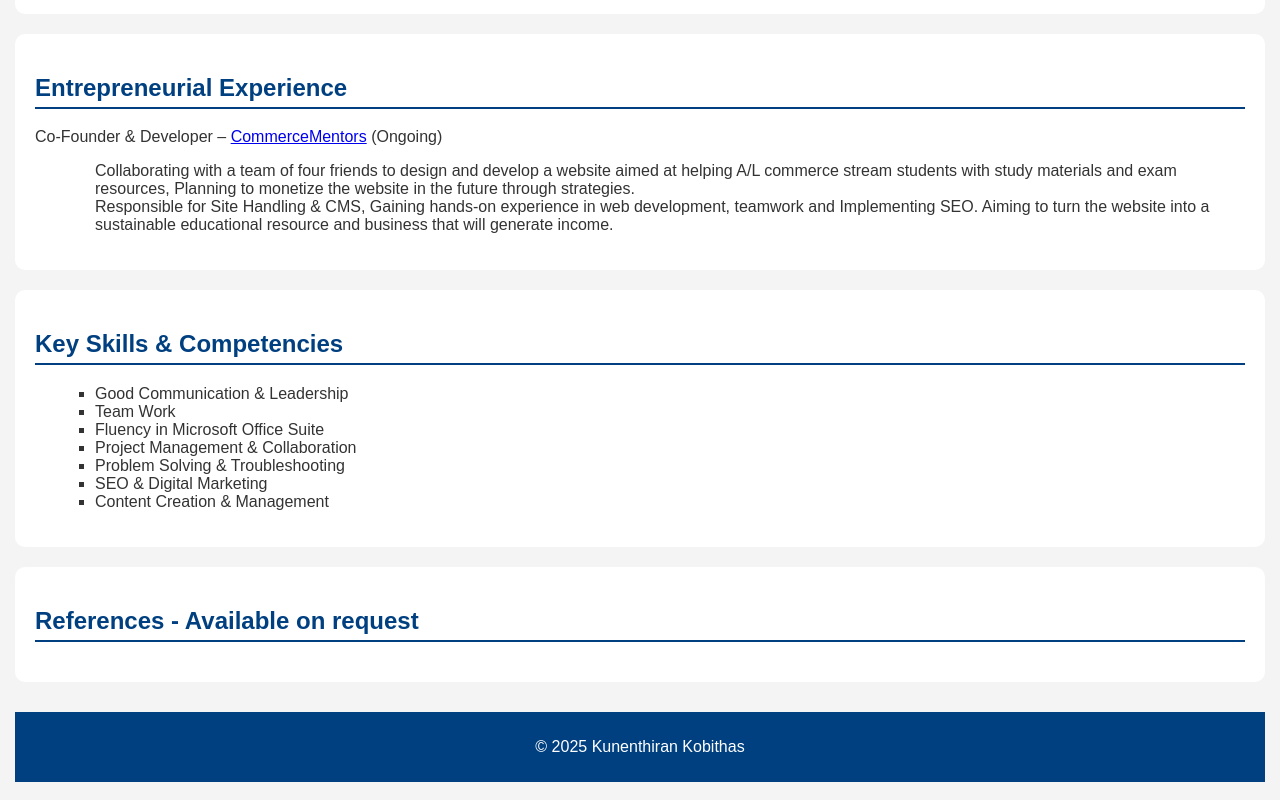
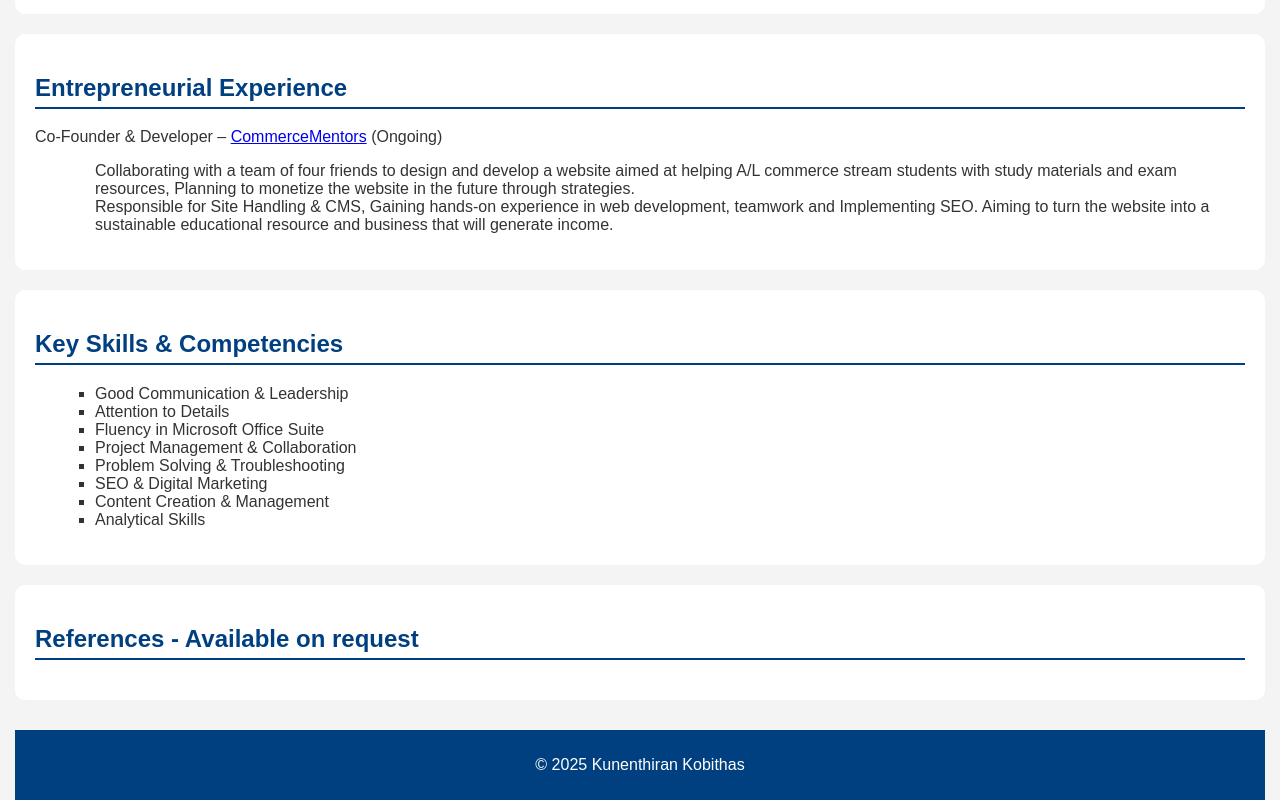
Before and after one commit to SK-Kobithas/Cv, a plain HTML site: page index.html in a window 1280 px wide. Shown: the part 1691-2491 px from the top of the page. Drawn offline with Linux system fonts and the light colour scheme.

Commit message:
Update index.html

```diff
--- a/index.html
+++ b/index.html
@@ -115,13 +115,13 @@
         <h2>Key Skills & Competencies</h2>
         <ul>
             <li>Good Communication & Leadership</li>
-            <li>Team Work</li>
+            <li>Attention to Details</li>
             <li>Fluency in Microsoft Office Suite</li>
             <li>Project Management & Collaboration</li>
             <li>Problem Solving & Troubleshooting </li>
             <li>SEO & Digital Marketing</li>
             <li>Content Creation & Management</li>
-            <!--li>Digital Marketing & SEO</li-->
+            <li>Analytical Skills</li>
 
 
         </ul>
```
